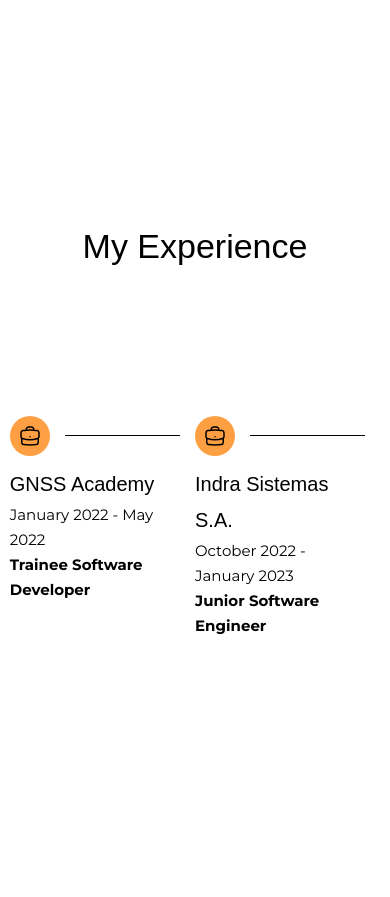
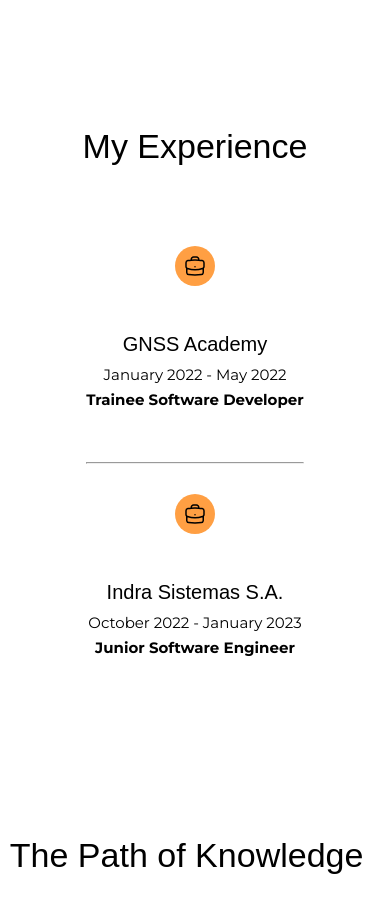
Before and after one commit to clmonreal/portfolio, a plain HTML site: page index.html in a window 390 px wide. Shown: the part 4000-4897 px from the top of the page. Drawn offline with nearby package versions, Linux system fonts and the light colour scheme; a web font is replaced by a local one.

Commit message:
Diseña seccion experience de forma responsive.

```diff
--- a/index.html
+++ b/index.html
@@ -217,6 +217,7 @@
                     <p>Trainee Software Developer</p>
                 </div>
             </div>
+            <hr>
             <div class="job">
                 <div class="graphic-view">
                     <div class="job-logo">
--- a/src/scss/layouts/_experience.scss
+++ b/src/scss/layouts/_experience.scss
@@ -1,7 +1,16 @@
 .experience-section {
     margin: 25rem auto;
 
+    @include mobile {
+        margin: 10rem auto;
+    }
+
     h2 {
+
+        @include tablet {
+            margin-bottom: 5rem;
+        }
+
         margin-bottom: 15rem;
     }
 }
@@ -10,10 +19,29 @@
     display: flex;
     justify-content: center;
 
+    hr {
+
+        @include mobile {
+            display: block;
+        }
+    }
+
+    @include mobile {
+        display: inline-block;
+    }
+
     .job {
         width: 100%;
+        height: auto;
         margin-right: 1.5rem;
         display: block;
+
+        @include mobile {
+            margin: 3rem 0;
+
+            @include grid(1, 2rem);
+
+        }
 
         .graphic-view {
             display: flex;
@@ -26,6 +54,10 @@
                 border: none;
                 background: $black;
                 margin-left: 1.5rem;
+
+                @include mobile {
+                    display: none;
+                }
             }
 
             .job-logo {
@@ -49,13 +81,26 @@
 .experience-container {
     .description {
 
+        @include mobile {
+            display: block;
+            margin: 2rem 0;
+            align-items: center;
+            justify-content: center;
+            float: none;
+        }
+
         float: left;
         margin-top: 1rem;
 
 
-        h4, p {
+        h4,
+        p {
             text-align: left;
             margin: 0;
+
+            @include mobile {
+                text-align: center;
+            }
         }
 
         h4 {
```
Also changed, not shown: build/css/app.css.
